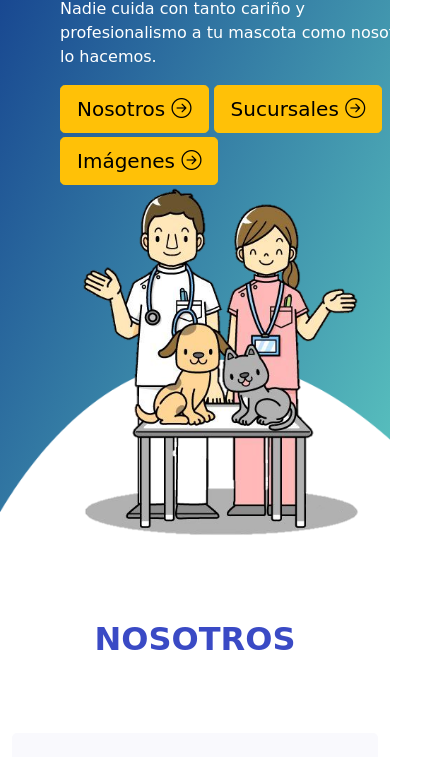
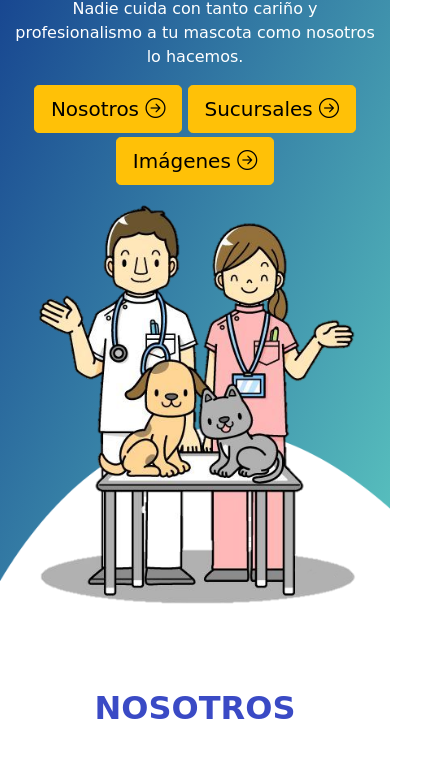
Before and after one commit to Gchinni/Pagina_duoc, a plain HTML site: page index.html in a window 390 px wide. Shown: the part 262-1019 px from the top of the page, 438 px wide, since content can reach past the window. Drawn offline with nearby package versions, Linux system fonts and the light colour scheme.

Commit message:
ultimos arreglos a las 2:34 Am

```diff
--- a/CSS/header.css
+++ b/CSS/header.css
@@ -108,3 +108,13 @@
     margin-top: 4px;
     }
 }
+
+@media (max-width: 768px) {
+  .text-center-xs {
+    text-align: center;
+  }
+  .text-center-xs img {
+    width: 366px;
+  }
+
+}
--- a/index.html
+++ b/index.html
@@ -50,7 +50,7 @@
         <div class="container">
             <div class="row">
                 <!-- Texto -->
-                <div class="col-md-5 text-white mt-4 ms-5 me-4 slogan" style="z-index: 1;">
+                <div class="col-md-5 text-white mt-4 ms-md-5 me-4 slogan text-center-xs" style="z-index: 1;">
                                                                 <!-- col-md = columna en pantallas medianas
                                                                 | mt = margin-top
                                                                 | ms = margin-start(left)
@@ -66,7 +66,7 @@
                 </div>
 
                 <!-- Imagen -->
-                <div class="col ms-5" style="z-index: 1;">
+                <div class="col ms-md-5 mt-3 mt-md-0 text-center-xs" style="z-index: 1;">
                     <img class="img-fluid" width="400" src="IMG/perro-vet1.png">
                 </div>
             </div>
```
